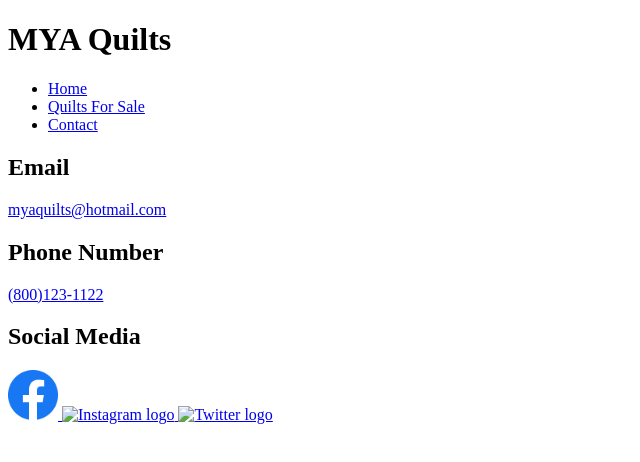
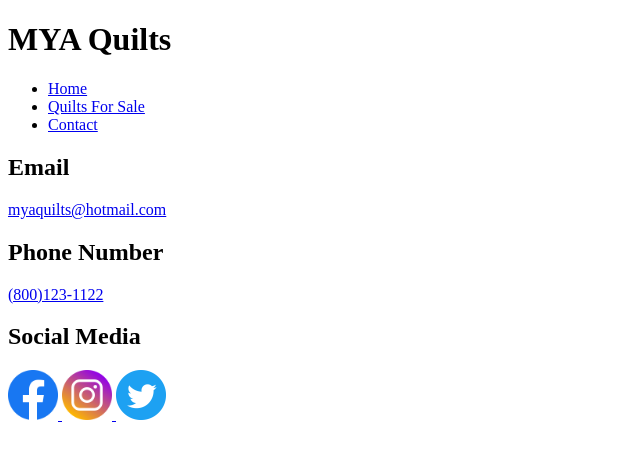
Before and after one commit to YsabelMC/QuiltingStore, a plain HTML site: page contact.html in a window 1280 px wide. Shown: the whole page, without its empty margins (0-640 px from the left). Drawn offline with Linux system fonts and the light colour scheme.

Commit message:
Update contact.html

```diff
--- a/contact.html
+++ b/contact.html
@@ -24,10 +24,10 @@
       <img src="images/fblogo.png" alt="Facebook logo" style="width:50px;height:50px;border:0;">
     </a>
     <a href="https://www.instagram.com/">
-      <img src="images/instalogo" alt="Instagram logo" style="width:50px;height:50px;border:0;">
+      <img src="images/instalogo.png" alt="Instagram logo" style="width:50px;height:50px;border:0;">
     </a>
     <a href="https://www.twitter.com/">
-      <img src="images/twitterlogo" alt="Twitter logo" style="width:50px;height:50px;border:0;">
+      <img src="images/twitterlogo.png" alt="Twitter logo" style="width:50px;height:50px;border:0;">
     </a>
   </body>
 </html>
```
